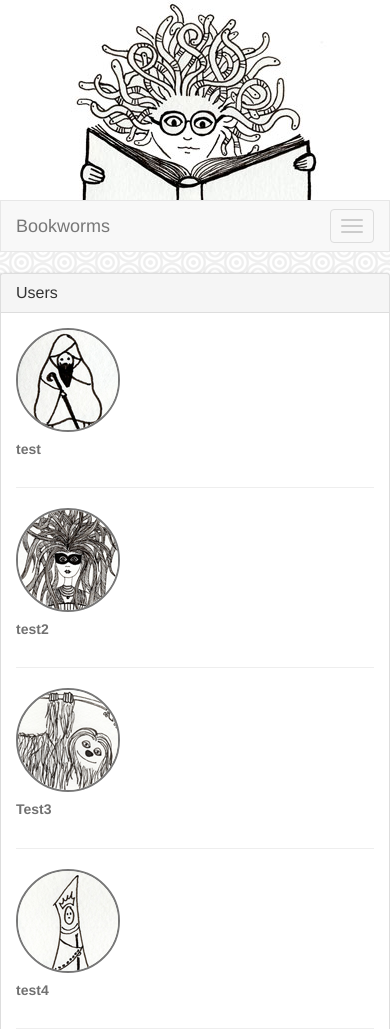
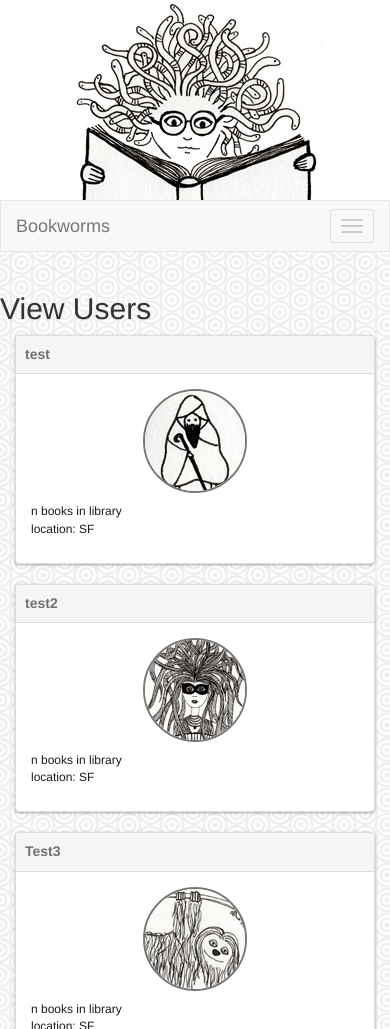
Before and after one commit to stroud109/medusa, a Flask app: page /users in a window 390 px wide; the page is wider, and only the part inside the window is pictured. Shown: the top 1029 px of that part. Run offline with Flask 2, Linux system fonts and the light colour scheme; grey boxes are pictures that could not be loaded.

Commit message:
Reformatted view users page

```diff
--- a/templates/keyword_search.html
+++ b/templates/keyword_search.html
@@ -24,7 +24,7 @@
                 <img src="{{book.book_info.thumbnail_url}}"></img>
             </div>
             <div class="col-md-10">
-                <strong>title:</strong> <a href="{{url_for("view_book", id=book.id)}}">{{book.title}}</a>, <strong>book info id:</strong> {{book.book_info_id}}, <strong>book owner:</strong><a href="{{url_for("view_library", id=book.owner_id)}}">{{book.owner.username}}</a>
+                <a class="book-title" href="{{url_for("view_book", id=book.id)}}">{{book.title}}</a>, from the library of <a class="user-name" href="{{url_for("view_library", id=book.owner_id)}}">{{book.owner.username}}</a>
             </div>
         </div>
         <hr/>
--- a/templates/users.html
+++ b/templates/users.html
@@ -1,6 +1,39 @@
 {% extends 'base.html' %}
 {% block body %}
+
 <div class="row">
+    <h2 class="title-shadow">View Users</h2>
+    {% for user in users %}
+    <div class="col-sm-2">
+        <div class="panel panel-default book-tile">
+            <div class="panel-heading">
+                <h5>
+                    <a class="user-name" href="{{url_for("view_library", id=user.id)}}">
+                        {% if g.user.id == user.id %}
+                        You!
+                        {% else %}
+                        {{user.username}}
+                        {% endif %}
+                    </a>
+                </h5>
+            </div>
+            <div class="panel-body">
+                <div class="img-wrapper">
+                    <a href="{{url_for("view_library", id=user.id)}}"><img class="img-circle avatar" src="{{user.avatar_url}}"></img></a>
+                </div>
+                <div class="transaction-info">
+                    n books in library<br/>
+                    location: SF
+                </div>
+            </div>
+        </div>
+    </div>
+    {% endfor %}
+</div>
+
+<!-- OLD STUFF -->
+
+<!-- <div class="row">
     <div class="col-md-2"></div>
 <div class="row">
     <div class="col-md-8">
@@ -35,5 +68,6 @@
 <div class="row">
     <div class="col-md-2"></div>
 <a href="{{url_for("register")}}">Register</a>
-{% endfor %}
+{% endfor %} -->
+
 {% endblock %}
```
